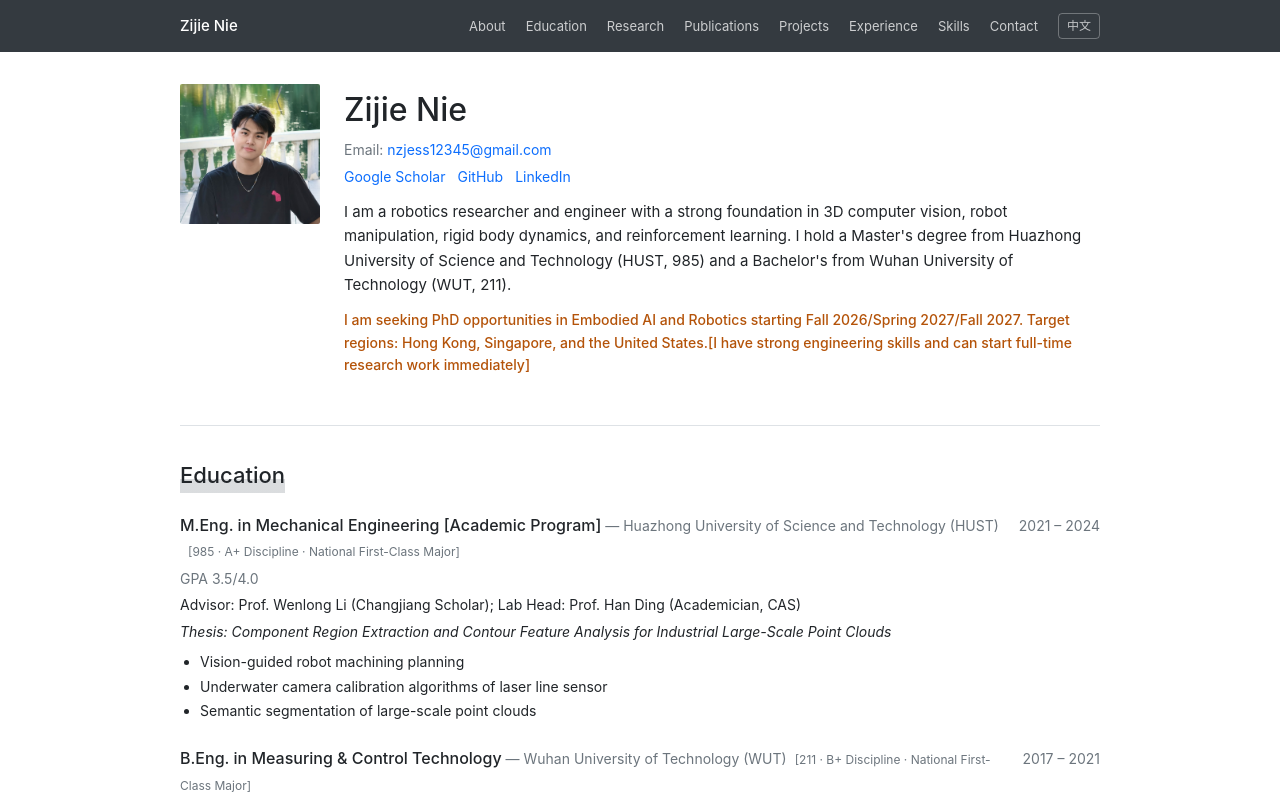
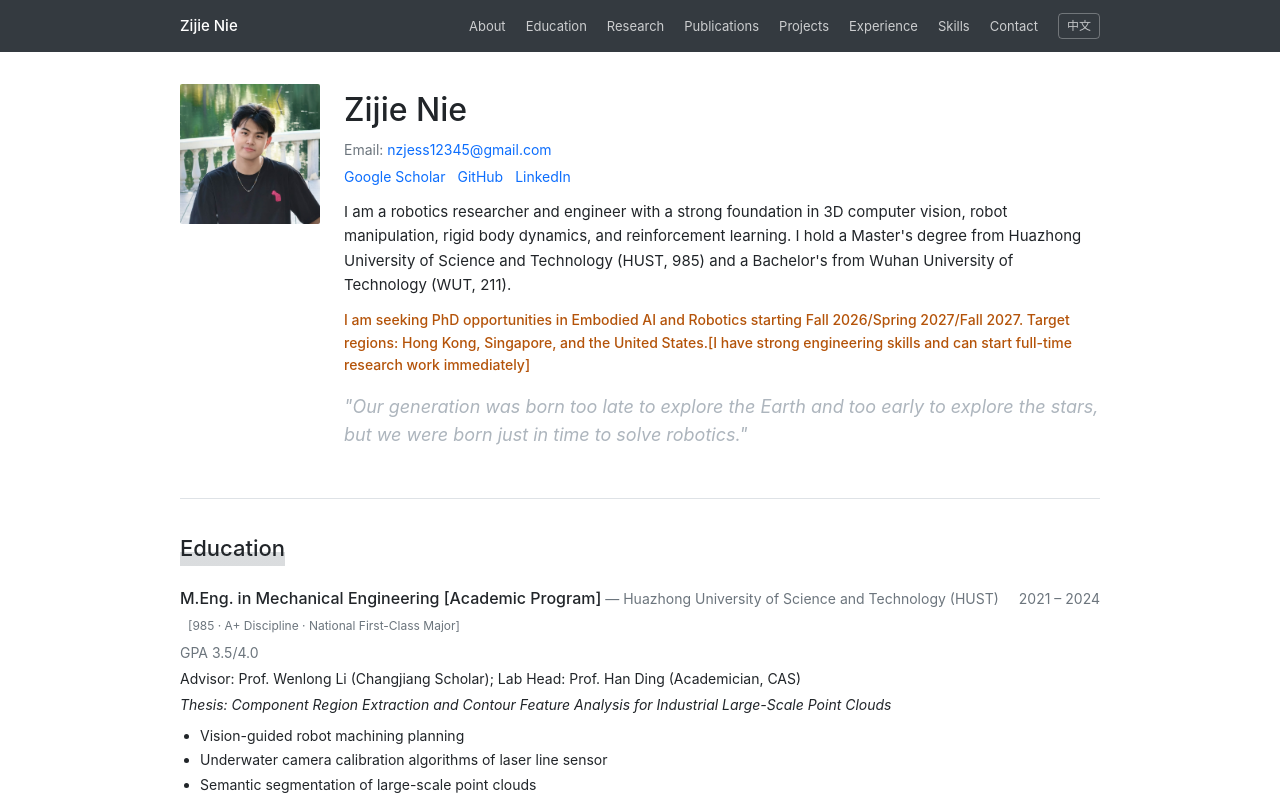
Before and after one commit to Nat-J/Nat-J.github.io, a React (Vite) app: page / in a window 1280 px wide. Shown: the top 800 px of the page. Built offline with nearby package versions, Linux system fonts and the light colour scheme.

Commit message:
更新格言

```diff
--- a/src/App.tsx
+++ b/src/App.tsx
@@ -39,6 +39,9 @@
             </p>
             <p className="text-[14px] font-medium" style={{ color: '#b45309' }}>
               {t.profile.status[lang]}
+            </p>
+            <p className="text-[18px] italic mt-4" style={{ color: '#adb5bd' }}>
+              {t.profile.quote[lang]}
             </p>
           </div>
         </section>
--- a/src/data/content.ts
+++ b/src/data/content.ts
@@ -27,6 +27,10 @@
     status: {
       en: 'I am seeking PhD opportunities in Embodied AI and Robotics starting Fall 2026/Spring 2027/Fall 2027. Target regions: Hong Kong, Singapore, and the United States.[I have strong engineering skills and can start full-time research work immediately]',
       zh: '正在寻找 2026 Fall / 2027 Spring / 2027 Fall 入学的具身智能与机器人方向的博士生机会。目标地区：中国香港、新加坡、美国。[我的工程能力很强，可以随时开展全职研究工作]',
+    },
+    quote: {
+      en: '"Our generation was born too late to explore the Earth and too early to explore the stars, but we were born just in time to solve robotics."',
+      zh: '"Our generation was born too late to explore the Earth and too early to explore the stars, but we were born just in time to solve robotics."',
     },
   },
 
```
